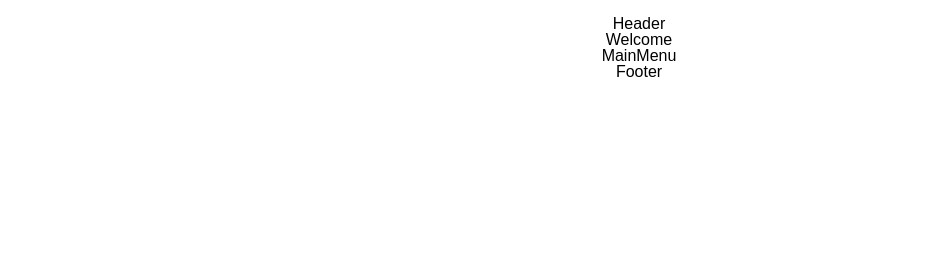
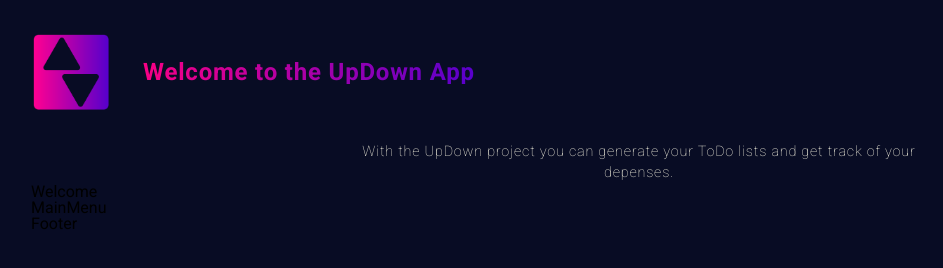
Before and after one commit to alexagoncalves/updown, a React app: page / in a window 1280 px wide. Shown: the whole page, without its empty margins (1-944 px from the left). Built offline with nearby package versions, Linux system fonts and the light colour scheme.

Commit message:
header component done

```diff
--- a/src/components/App/index.js
+++ b/src/components/App/index.js
@@ -1,11 +1,12 @@
-// == Import
-import upDownLogo from './up-down-logo.png';
-import './styles.css';
+// == Project imports
+import Header from 'src/components/Header';
+// == Same file imports
+import './app.scss'
 
 // == Composant
 const App = () => (
   <div className="app">
-    <div>Header</div>
+    <Header/>
     <div>Welcome</div>
     <div>MainMenu</div>
     <div>Footer</div>
--- a/src/components/App/styles.css
+++ /dev/null
@@ -1,9 +0,0 @@
-.app {
-  width: 500px;
-  margin: 1em auto;
-  text-align: center;
-}
-
-.app img {
-  max-width: 150px;
-}
--- /dev/null
+++ b/src/components/Header/header.scss
@@ -0,0 +1,34 @@
+@use 'src/styles/vars';
+
+.header {
+    color: vars.$light-text;
+    align-items: center;
+    letter-spacing: 0.05em;
+
+    &-logo__title {
+        width: 100%;
+        display: flex;
+        align-items: center;
+    }
+
+    &-logo {
+        width: 5em;
+        margin-right: 2em;
+    }
+    &-title {
+        font-weight: 700;
+        font-size: 1.5em;
+        background-image: vars.$gradient;
+        background-clip: text;
+        color: transparent;
+    }
+
+    &-presentation {
+        font-size: 0.9em;
+        text-align: center;
+        max-width: 50%;
+        margin: 2em auto 0;
+        line-height: 1.5em;
+        font-weight: 100;
+    }
+}
--- a/src/components/Header/index.js
+++ b/src/components/Header/index.js
@@ -0,0 +1,18 @@
+import upDownLogo from './images/up-down-logo-colorfull.png';
+
+import './header.scss';
+
+// == header with logo, website title and presentation
+const Header = () => (
+    <header className="header">
+        <nav className="header-logo__title">
+            <img src={upDownLogo} alt="updown logo" className="header-logo"/>
+            <h1 className="header-title">Welcome to the UpDown App</h1>
+        </nav>
+        <p className="header-presentation">
+            With the <span>UpDown</span> project you can generate your ToDo lists and get track of your depenses.
+        </p>
+    </header>
+)
+
+export default Header;
--- a/src/styles/_vars.scss
+++ b/src/styles/_vars.scss
@@ -0,0 +1,9 @@
+// == color variables
+$dark-blue: #080c24;
+$cream-white: #FCDAB7;
+$light-text: #FEFBE7;
+
+$pink: #f90085;
+$purple: #5800cc;
+
+$gradient: linear-gradient(90deg, $pink 0%, $purple 100%);
--- a/src/styles/index.scss
+++ b/src/styles/index.scss
@@ -1,18 +1,11 @@
 @use 'reset';
 @use 'vars';
 
+@import url('https://fonts.googleapis.com/css2?family=Roboto:ital,wght@0,100;0,400;0,700;1,100&display=swap');
+
+
 body {
-  font-family: sans-serif;
+  font-family: 'Roboto', sans-serif;
+  background-color: vars.$dark-blue;
+  margin: 2em;
 }
-
-/*
-  // or you can import your own font
-  @font-face {
-    font-family: 'Roboto';
-    src: url('../assets/fonts/Roboto-Regular.ttf');
-  }
-
-  body {
-    font-family: 'Roboto', sans-serif;
-  }
-*/
```
Also changed, not shown: src/components/App/app.scss (added), src/components/App/up-down-logo.png (deleted), src/components/Footer/footer.scss (added), src/components/Header/images/up-down-logo-colorfull.png (added), src/components/MainMenu/mainmenu.scss (added), src/components/Welcome/welcome.scss (added).
